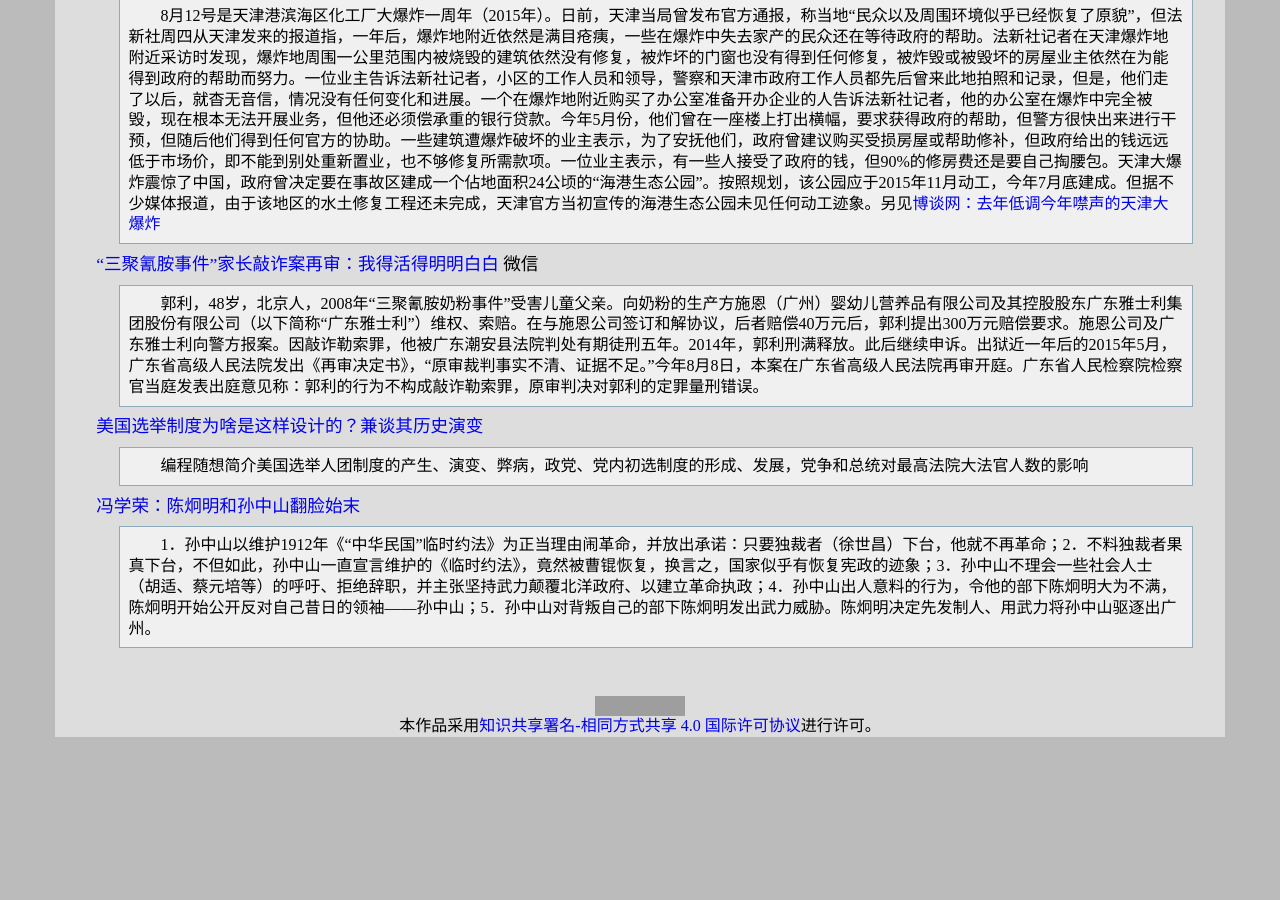
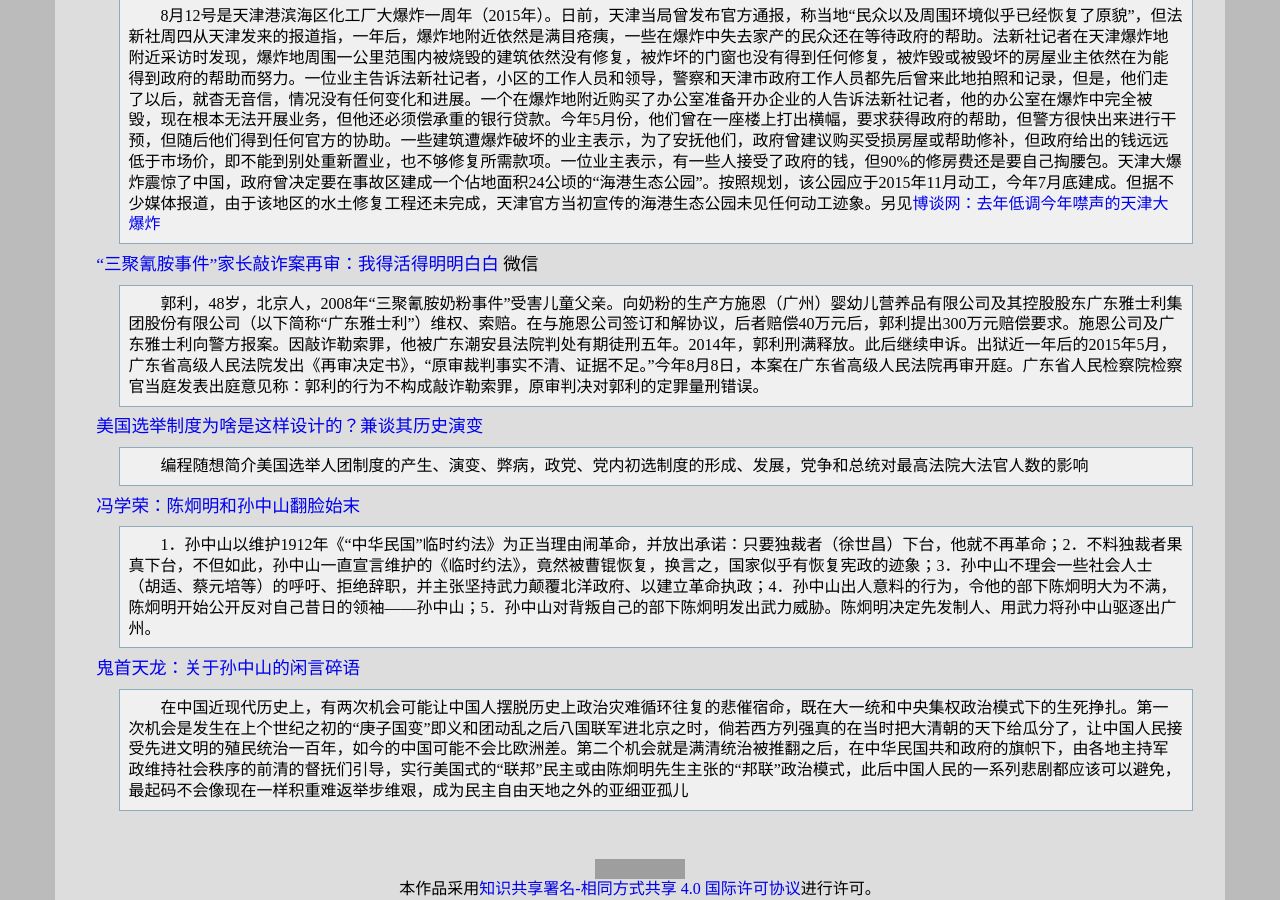
Before and after one commit to leiqin/leiqin.github.io, a Jekyll site: the page built from shoucang/history.markdown, in a window 1280 px wide and 900 px high, scrolled down 11282 px. Built offline with Jekyll 4.4.1, drawn with Linux system fonts in a browser that asks for light colours; nearby versions of some CDN libraries; before the commit the page ends 12019 px from its top, so only the background shows below that; grey boxes are pictures that could not be loaded.

Commit message:
+ 添加以史为镜 鬼首天龙：关于孙中山的闲言碎语

```diff
--- a/shoucang/history.markdown
+++ b/shoucang/history.markdown
@@ -220,3 +220,6 @@ NHK纪录片：年轻人的“反叛” 香港占中75天
 
 [冯学荣：陈炯明和孙中山翻脸始末](https://www.letscorp.net/archives/97491)
 :	1．孙中山以维护1912年《“中华民国”临时约法》为正当理由闹革命，并放出承诺：只要独裁者（徐世昌）下台，他就不再革命；2．不料独裁者果真下台，不但如此，孙中山一直宣言维护的《临时约法》，竟然被曹锟恢复，换言之，国家似乎有恢复宪政的迹象；3．孙中山不理会一些社会人士（胡适、蔡元培等）的呼吁、拒绝辞职，并主张坚持武力颠覆北洋政府、以建立革命执政；4．孙中山出人意料的行为，令他的部下陈炯明大为不满，陈炯明开始公开反对自己昔日的领袖——孙中山；5．孙中山对背叛自己的部下陈炯明发出武力威胁。陈炯明决定先发制人、用武力将孙中山驱逐出广州。
+
+[鬼首天龙：关于孙中山的闲言碎语](https://www.letscorp.net/archives/111169)
+:	在中国近现代历史上，有两次机会可能让中国人摆脱历史上政治灾难循环往复的悲催宿命，既在大一统和中央集权政治模式下的生死挣扎。第一次机会是发生在上个世纪之初的“庚子国变”即义和团动乱之后八国联军进北京之时，倘若西方列强真的在当时把大清朝的天下给瓜分了，让中国人民接受先进文明的殖民统治一百年，如今的中国可能不会比欧洲差。第二个机会就是满清统治被推翻之后，在中华民国共和政府的旗帜下，由各地主持军政维持社会秩序的前清的督抚们引导，实行美国式的“联邦”民主或由陈炯明先生主张的“邦联”政治模式，此后中国人民的一系列悲剧都应该可以避免，最起码不会像现在一样积重难返举步维艰，成为民主自由天地之外的亚细亚孤儿
```
